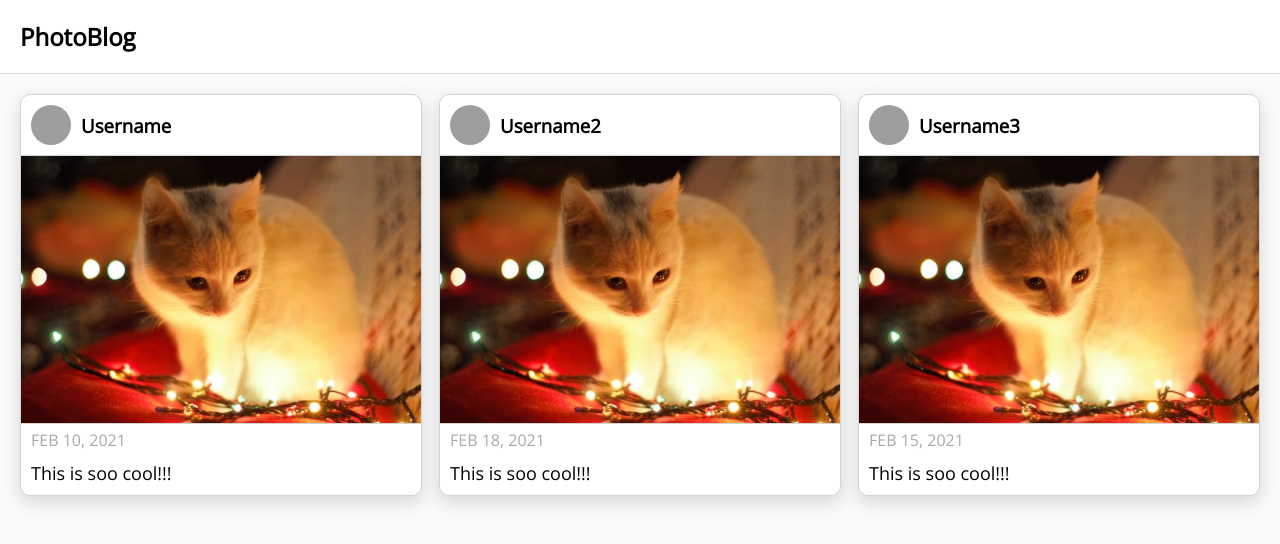
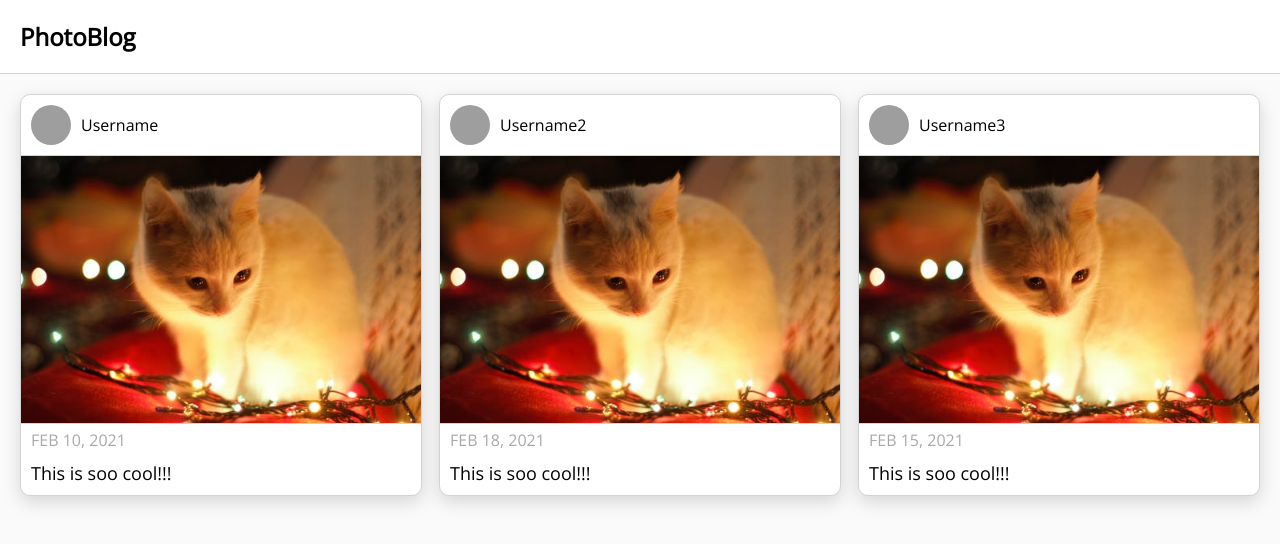
Before and after one commit to Sonakshi1901/PhotoBlog, a React (Create React App) app in the folder photoblog/: page / in a window 1280 px wide. Shown: the top 544 px of the page. Built offline with nearby package versions, Linux system fonts and the light colour scheme; grey boxes are pictures that could not be loaded.

Commit message:
Update PhotoCard.js

```diff
--- a/photoblog/src/components/Post/PhotoCard.js
+++ b/photoblog/src/components/Post/PhotoCard.js
@@ -12,12 +12,13 @@ const PhotoCard = (props) => {
            alt= 'Username'
            src="/static/images/avatar/1.jpg"
          />
-          <h3>{props.name}</h3>
+          <span className="PhotoCard__name">{props.name}</span>
         </div>
          <img className="PhotoCard__img" src={image}/>
 
         <div className="PhotoCard__info">
          <h5 className="PhotoCard__date">{props.date}</h5>
+         <span className="PhotoCard__title">{props.title}</span>
          <h4 className="PhotoCard__text">{props.caption}</h4>
         </div>
       </div>
```
